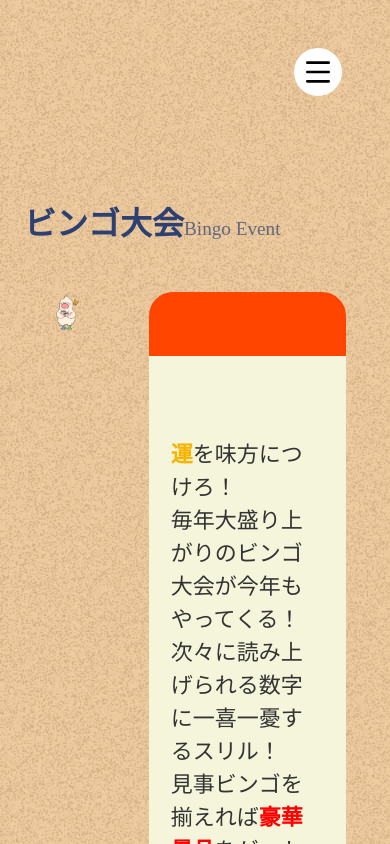
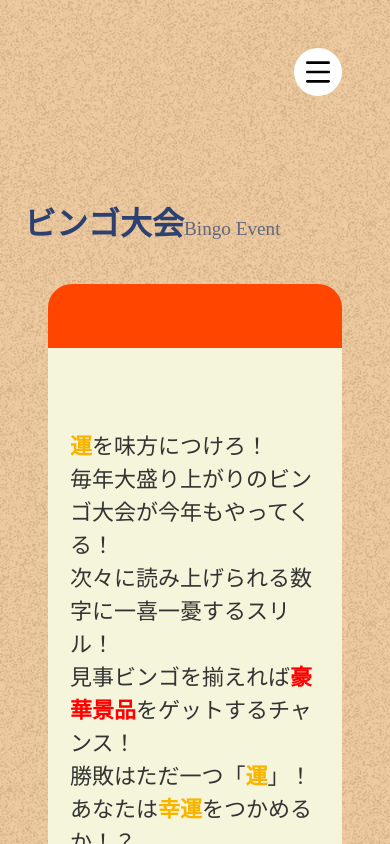
Before and after one commit to ichidaisai/app.ichidaisai.com, a Next.js app: page /bingotaikai in a window 390 px wide. Shown: the top 844 px of the page. Built offline with nearby package versions, Linux system fonts and the light colour scheme.

Commit message:
'fix_bingo_page'

```diff
--- a/src/app/(standard)/bingotaikai/style.module.css
+++ b/src/app/(standard)/bingotaikai/style.module.css
@@ -3,7 +3,7 @@
   text-align: center;
   font-size: 75px;
   font-weight: bold;
-  color:#333;
+  color: #333;
   margin: 0 0 20px 0;
   padding-top: 70px;
   padding-bottom: 70px;
@@ -32,9 +32,9 @@
   padding: 30px;
   background-color: #ff4500;
   margin: 0; /* ここ重要：上下の隙間をなくす */
-  border-top-left-radius: 24px;   /* 左上角を丸く */
-  border-top-right-radius: 24px;  /* 右上角を丸く */
-  border-bottom-left-radius: 0;   /* 下の角は丸くしない */
+  border-top-left-radius: 24px; /* 左上角を丸く */
+  border-top-right-radius: 24px; /* 右上角を丸く */
+  border-bottom-left-radius: 0; /* 下の角は丸くしない */
   border-bottom-right-radius: 0;
 }
 
@@ -43,22 +43,19 @@
   padding: 30px;
   background-color: #ff4500;
   margin: 0; /* ここ重要：上下の隙間をなくす */
-   border-top-left-radius: 0;      /* 上の角は丸くしない */
+  border-top-left-radius: 0; /* 上の角は丸くしない */
   border-top-right-radius: 0;
   border-bottom-left-radius: 24px; /* 左下角を丸く */
-  border-bottom-right-radius: 24px;/* 右下角を丸く */
+  border-bottom-right-radius: 24px; /* 右下角を丸く */
 }
-
 
 .text_box {
   border: 2px solid beige;
   padding: 80px 20px 80px 20px;
   background-color: beige;
   margin: 0; /* 隙間なし */
-  font-size: 22px
+  font-size: 22px;
 }
-
-
 
 /* --- 画像エリア --- */
 .image_section {
@@ -66,9 +63,49 @@
   display: flex;
   justify-content: center;
   align-items: center;
+  flex: 0 0 auto; /* do not grow or shrink */
 }
 
-.image{
-  width: 60%;
-  max-width: 400px;
+.image {
+  width: 400px; /* fixed displayed width */
+  max-width: none;
+  height: auto;
+  display: block;
 }
+
+@media (max-width: 480px) {
+  /* Keep the image fixed even on very small screens to avoid shrinking */
+  .image {
+    width: 400px;
+    max-width: none;
+  }
+}
+
+/* On small / mobile screens show the text above the image (image below text) */
+@media (max-width: 768px) {
+  .content_wrapper {
+    flex-direction: column-reverse; /* reverse order so wrapper (text) appears above image */
+    align-items: center;
+    gap: 20px;
+    padding: 12px;
+  }
+
+  .image_section {
+    width: 100%;
+    max-width: none;
+    flex: 0 0 auto;
+    display: flex;
+    justify-content: center;
+  }
+
+  .wrapper {
+    width: 100%;
+    max-width: 600px;
+    padding: 0 12px;
+  }
+
+  .image {
+    width: 400px; /* keep fixed width as requested */
+    max-width: none;
+  }
+}
```
